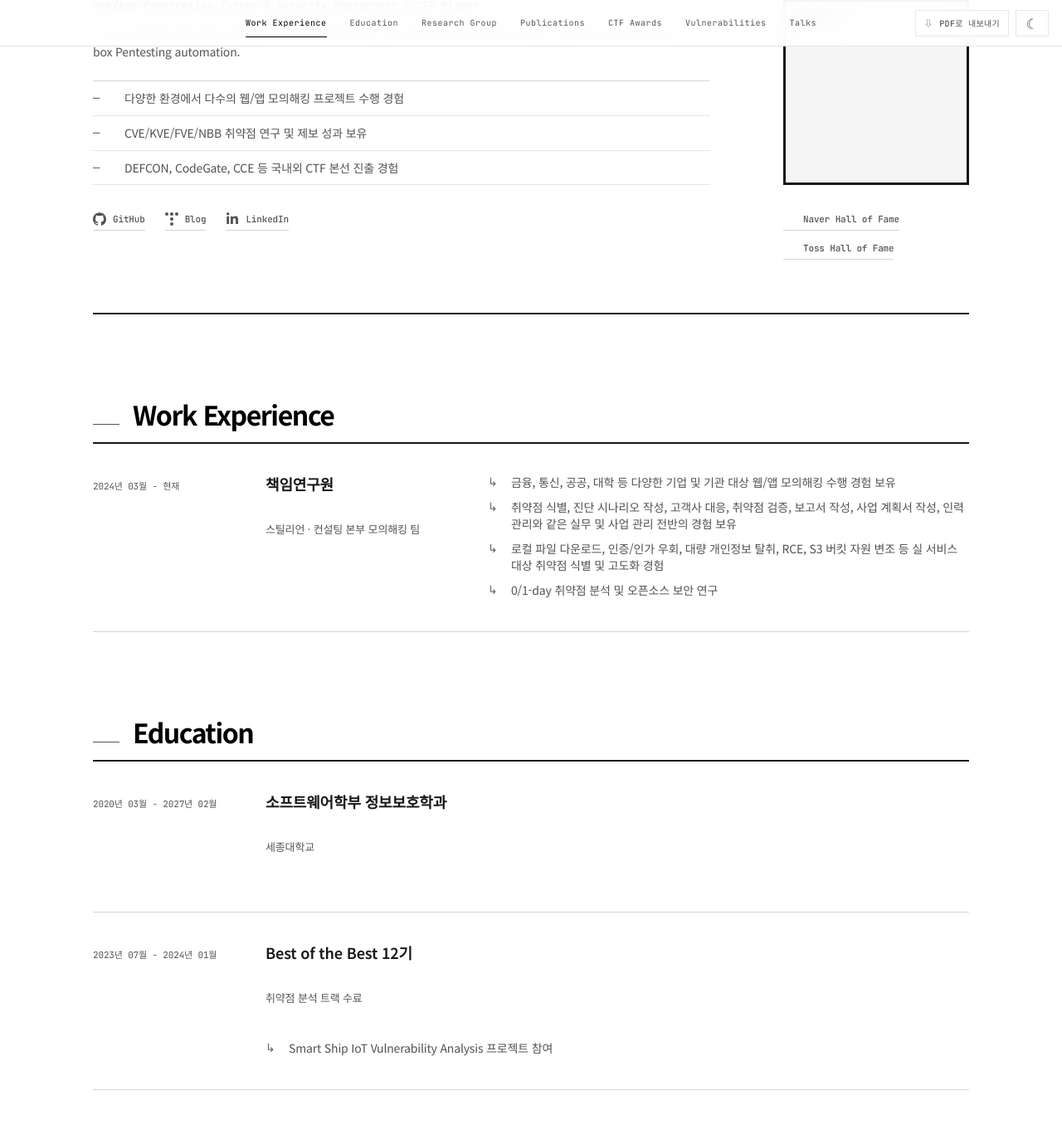
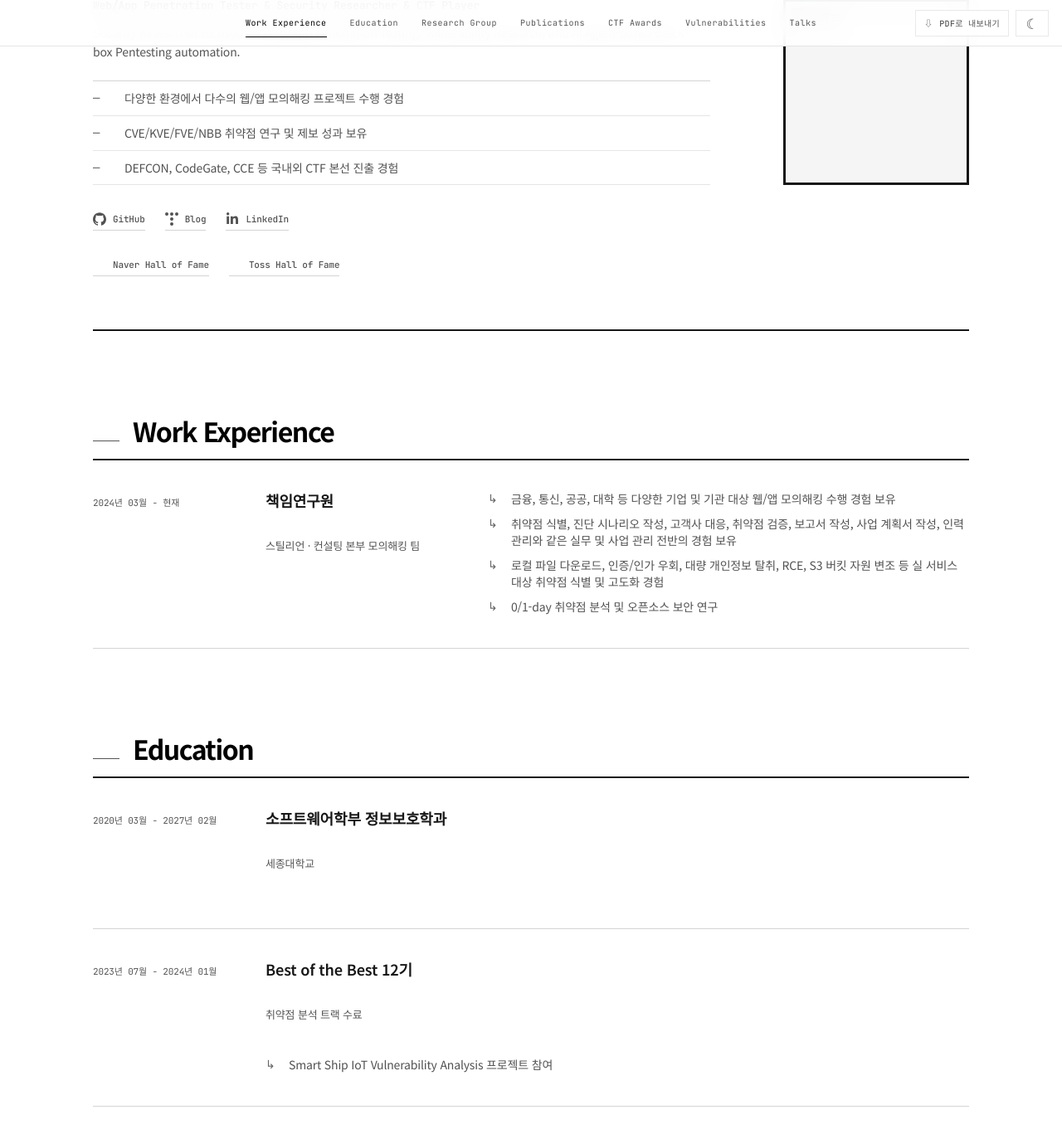
Before and after one commit to filime/filime.github.io, a Jekyll site: the page built from index.html, in a window 1280 px wide and 1400 px high, scrolled down 308 px. Shown: the top 1373 px of the window at 83% size. Built offline with Jekyll 4.4.1, drawn with Linux system fonts in a browser that asks for light colours.

Commit message:
Move Hall of Fame links below social profile links

```diff
--- a/assets/css/style.css
+++ b/assets/css/style.css
@@ -1352,7 +1352,7 @@ html[data-theme="light"] .award-badge--commendation {
 .layout-home .intro-row {
   display: grid;
   grid-template-columns: minmax(0, 1fr) 224px;
-  grid-template-rows: minmax(410px, auto) auto;
+  grid-template-rows: minmax(410px, auto) auto auto;
   align-items: end;
   margin-bottom: 0;
   gap: 28px clamp(40px, 7vw, 88px);
@@ -1461,10 +1461,11 @@ html[data-theme="light"] .award-badge--commendation {
 }
 
 .layout-home .intro-row > .hall-of-fame-links {
-  grid-column: 2;
-  flex-direction: column;
+  grid-row: 3;
+  grid-column: 1;
+  flex-direction: row;
   align-items: flex-start;
-  gap: 8px;
+  gap: 24px;
 }
 
 .layout-home .hall-of-fame-icon {
@@ -1822,7 +1823,7 @@ html[data-theme="light"] .award-badge--commendation {
   }
 
   .layout-home .intro-copy {
-    grid-row: 3;
+    grid-row: 2;
     grid-column: 1;
     margin-top: 16px;
   }
@@ -1842,14 +1843,15 @@ html[data-theme="light"] .award-badge--commendation {
   }
 
   .layout-home .intro-row > .social-actions {
+    grid-row: 3;
+    margin-top: 12px;
+  }
+
+  .layout-home .intro-row > .hall-of-fame-links {
     grid-row: 4;
-    margin-top: 12px;
-  }
-
-  .layout-home .intro-row > .hall-of-fame-links {
-    grid-row: 2;
     grid-column: 1;
     margin-top: 0;
+    gap: 16px;
   }
 
   .layout-home .resume-section {
```
